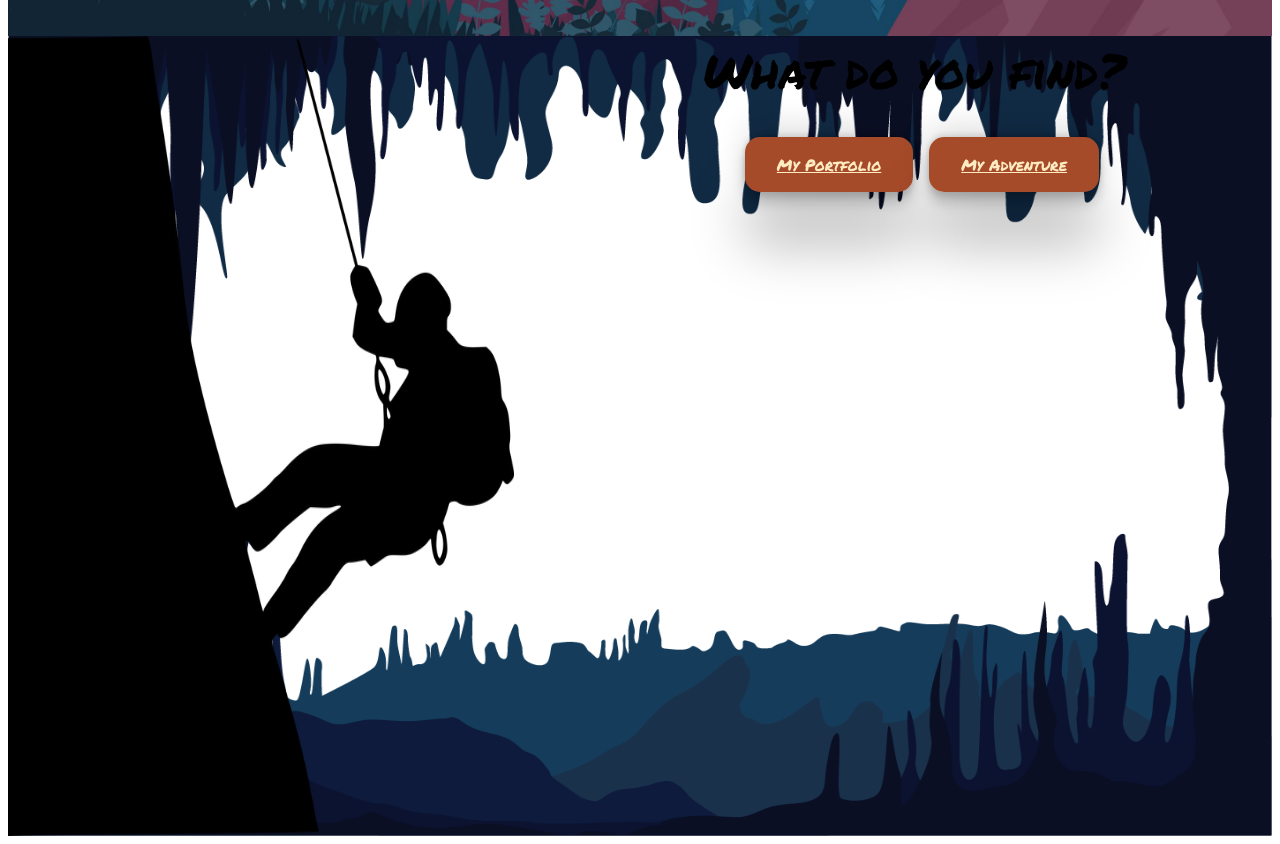
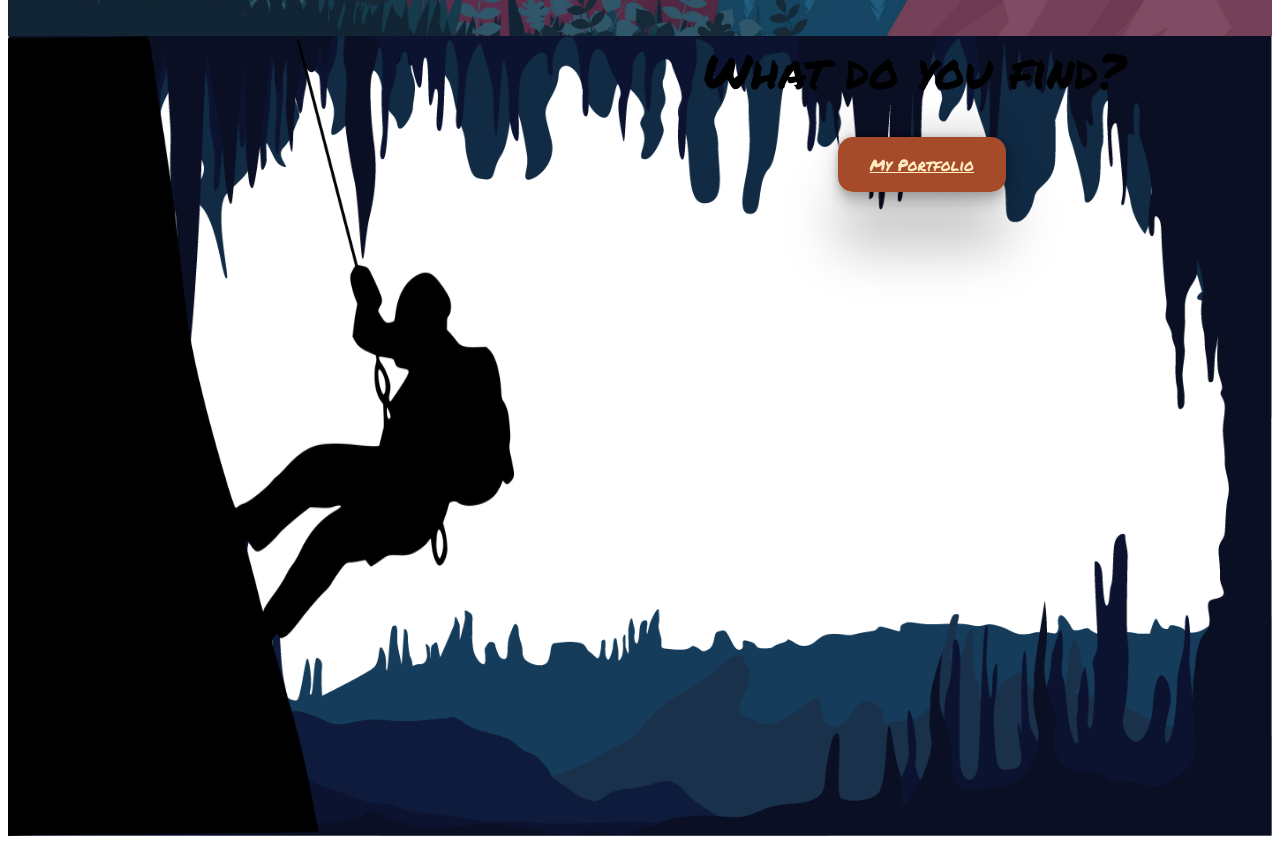
Before and after one commit to namds29/my-blog, a Next.js app: page / in a window 1280 px wide. Shown: the part 820-1664 px from the top of the page. Built offline with nearby package versions, Linux system fonts and the light colour scheme; a web font is replaced by a local one.

Commit message:
fix style

```diff
--- a/pages/index.tsx
+++ b/pages/index.tsx
@@ -67,9 +67,6 @@ const Home: NextPage = () => {
           <Link href="/portfolio">
             <a className={styles.link_btn}>My Portfolio</a>
           </Link>
-          <Link href="/my-cv">
-            <a className={styles.link_btn}>My Adventure</a>
-          </Link>
         </div>
         <div className={styles.climb}>
           <Image src="/climb.png" layout="fill" alt=" " />
```
